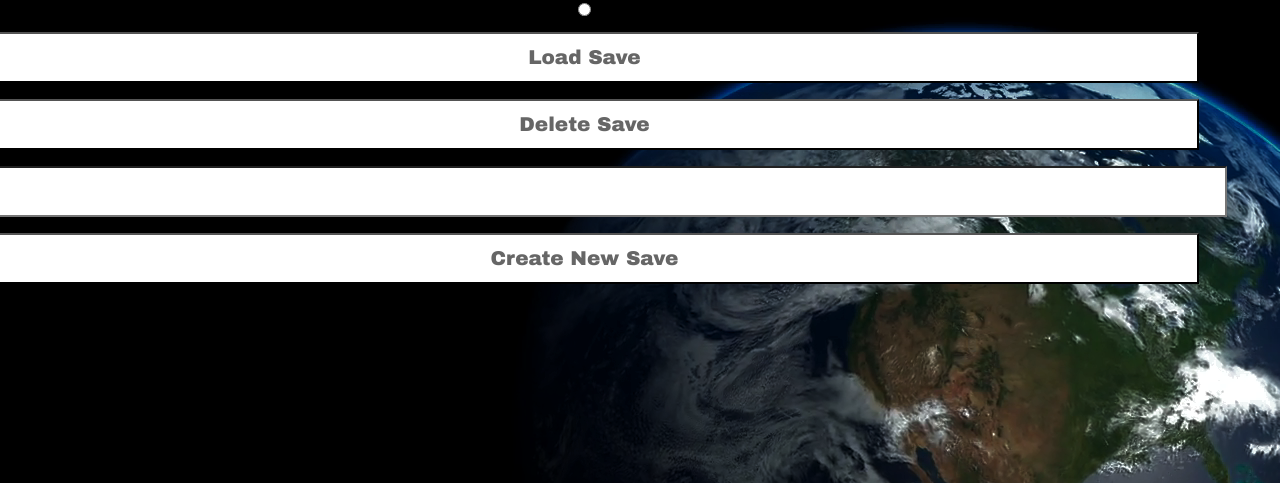
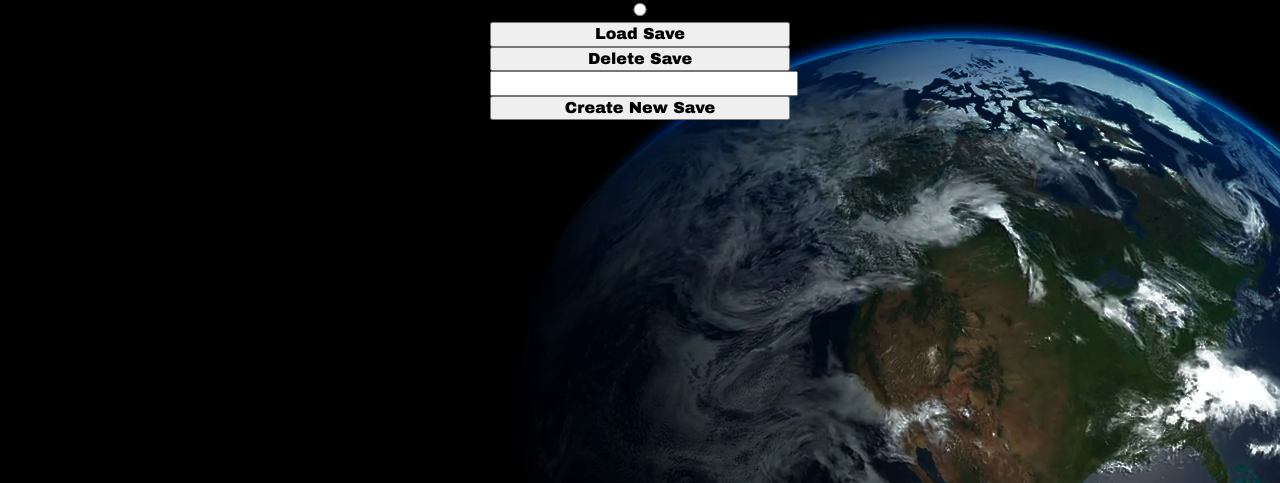
Before and after one commit to MauriceD253397/WorldSim, a PHP site: page /savegames.php in a window 1280 px wide. Shown: the top 483 px of the page. Run offline with PHP 8.4, Linux system fonts and the light colour scheme; the visitor is signed in with stand-in values (Sample User, id 1); tables that the repository leaves empty or names only in its code hold one stand-in row (values such as "Sample post"); some libraries are stand-ins or nearby versions.

Commit message:
8.20 Update Styling

```diff
--- a/public/css/main.css
+++ b/public/css/main.css
@@ -223,7 +223,7 @@ textarea {
       color: #000;
     }
 
-    input {
+    .loginContent input {
       width: 96%;
       padding: 12px;
         margin-left: -30px;
@@ -355,6 +355,28 @@ textarea {
       float: left;
       content: counter(level1) ""; /*Instead of ". " */
       counter-increment: level1;
+    }
+
+    /* SAVEGAMES */
+
+    .savegames_div {
+      width: 100%;
+      height: 100%;
+      display: grid;
+      grid-template-columns: 1fr 300px 1fr;
+    }
+
+    .savegames_div .savegames_div_middle {
+      width: 100%;
+    }
+
+    .savegames_div_middle form {
+      width: 100%;
+      margin: auto;
+    }
+
+    .savegames_div_middle form input {
+      width: 100%;
     }
 
 /* ==========================================================================
--- a/public/savegames.php
+++ b/public/savegames.php
@@ -37,6 +37,9 @@ session_start();
     $countedSaves = count($existingSaves);
     if ($countedSaves >= 1)
     { ?>
+      <div class="savegames_div">
+        <div></div>
+        <div class="savegames_div_middle">
           <form action="../app/LoadSaveHandler.php" method="post">
             <?php foreach($existingSaves as $saves) { ?>
             <input type="radio" name="save_id" value="<?php echo $saves["game_id"]?>" required>
@@ -51,6 +54,9 @@ session_start();
             <input type="text" name="save_name" required>
             <input type="submit" name="new_save" value="Create New Save">
           </form>
+        </div>
+        <div></div>
+      </div>
     <?php } ?>
 
 
```
Lines whose indentation alone changed are shown as unchanged.
